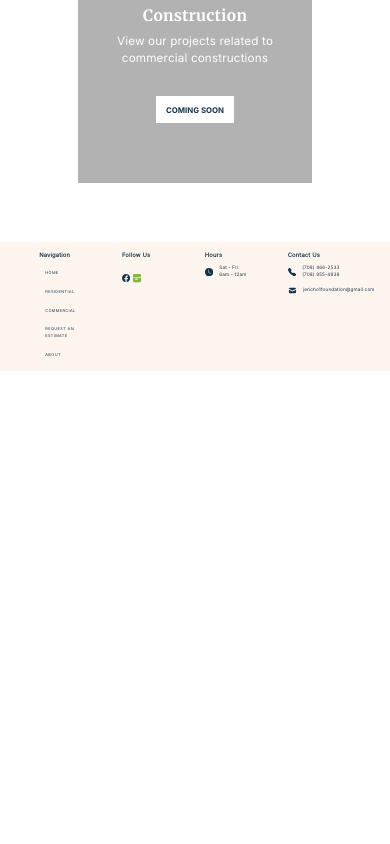
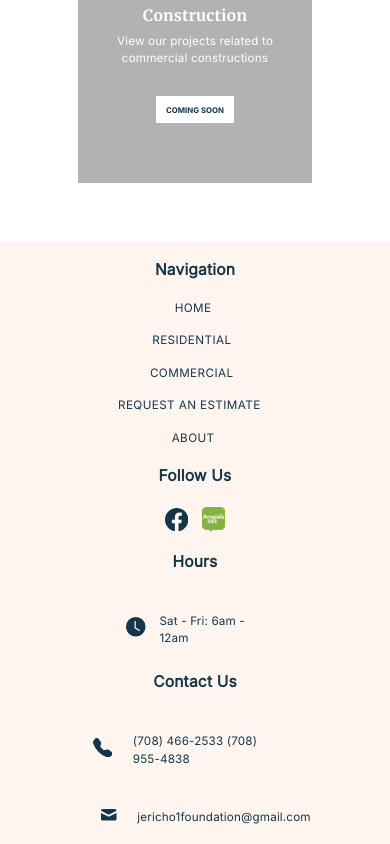
Before and after one commit to DavyHyun/construction-client, a React (Create React App) app: page / in a window 390 px wide. Shown: the part 2165-3009 px from the top of the page. Before the commit the page ends 2536 px from the top, so only its background shows below. Built offline with nearby package versions, Linux system fonts and the light colour scheme.

Commit message:
Bottom Bar Change

```diff
--- a/src/Components/BottomBar/index.js
+++ b/src/Components/BottomBar/index.js
@@ -25,7 +25,7 @@ const BottomBar = () => {
                     <h1>Navigation</h1>
                     {navItems.map((item) => (
                         <Button key={item} sx={{ color: '#fff' }}>
-                            <Link to={`/${item}`} style={{ textDecoration: 'none', color: '#14364B', fontSize: '1vw', fontFamily: 'Inter-Regular', textAlign: 'left', width: '100%', marginLeft: '-8%' }}>
+                            <Link to={`/${item}`} style={{ textDecoration: 'none', color: '#14364B', fontSize: '3vw', fontFamily: 'Inter-Regular', textAlign: 'center', width: '100%', marginLeft: '-8%' }}>
                                 {item}
                             </Link>
                         </Button>
@@ -34,11 +34,11 @@ const BottomBar = () => {
                 <div className={styles.eachColumn}>
                     <h1>Follow Us</h1>
                     <div className={styles.iconContainer}>
-                        <div style={{ marginRight: '4%' }} onClick={openFacebook}>
-                            <BsFacebook size={'2.1vw'} color='#14364B' />
+                        <div style={{ margionTop: '4%' }} onClick={openFacebook}>
+                            <BsFacebook size={'6vw'} color='#14364B' />
                         </div>
-                        <div style={{ marginRight: '4%' }} onClick={openAngis}>
-                            <img src={require('../../images/angieIcon.png')} style={{width: "2.1vw"}}/>
+                        <div style={{ }} onClick={openAngis}>
+                            <img src={require('../../images/angieIcon.png')} style={{width: "6vw"}}/>
                         </div>
                     </div>
                 </div>
@@ -46,24 +46,24 @@ const BottomBar = () => {
                     <h1>Hours</h1>
                     <div className={styles.iconRow}>
                         <div>
-                            <BsClockFill size={'2.1vw'} color='#14364B' />
+                            <BsClockFill size={'5vw'} color='#14364B' />
                         </div>
-                        <p>Sat - Fri:  6am - 12am</p>
+                        <p style={{ width: '100%' }}>Sat - Fri:  6am - 12am</p>
                     </div>
                 </div>
                 <div className={styles.eachColumn}>
                     <h1>Contact Us</h1>
                     <div className={styles.iconRow}>
                         <div>
-                            <BsFillTelephoneFill size={'2.1vw'} color='#14364B' />
+                            <BsFillTelephoneFill size={'5vw'} color='#14364B' />
                         </div>
                         <p style={{ width: '70%' }}>(708) 466-2533 (708) 955-4838</p>
                     </div>
                     <div className={styles.iconRow}>
                         <div>
-                            <HiMail size={'2.3vw'} color='#14364B' />
+                            <HiMail size={'5vw'} color='#14364B' />
                         </div>
-                        <p>jericho1foundation@gmail.com</p>
+                        <p  style={{ width: '100%' }}>jericho1foundation@gmail.com</p>
                     </div>
                     {/* <div className={styles.iconRow}>
                         <div>
--- a/src/Components/BottomBar/index.module.scss
+++ b/src/Components/BottomBar/index.module.scss
@@ -55,3 +55,67 @@
     }
 
 }
+
+@media (max-width: 900px) {
+    .wrapper {
+        background-color:#FFF5EF;
+        width: 100%;
+        display: flex;
+        flex-direction: column;
+        justify-content: space-evenly;
+        align-items: center;
+    }
+    .innerWrapper {
+        background-color:#FFF5EF;
+        width: 100%;
+        padding-left: 5%;
+        padding-right: 5%;
+        padding-top: 1.5%;
+        padding-bottom: 1.5%;
+        height: 100%;
+        display: flex;
+        flex-direction: column;
+        justify-content: space-evenly;
+        align-items:center;
+    }
+
+    .eachColumn {
+        display: flex;
+        flex-direction: column;
+        align-items: center;
+        width: 100%;
+        >h1 {
+            font-family: Inter-Regular;
+            font-size: 4vw;
+            color: #14364B;
+            text-align: center;
+        }
+    }
+
+    .iconContainer {
+        display: flex;
+        justify-content: flex-start;
+        flex-direction: row;
+        align-items: center;
+        width: 25%;
+        justify-content: space-evenly;
+
+    }
+
+    .iconRow {
+        display: flex;
+        flex-direction: row;
+        align-items: center;
+        margin-top: 5%;
+
+
+        > p {
+            font-family: Inter-Regular;
+            font-size: 3vw;
+            color: #14364B;
+            text-align: left;
+            width:45%;
+        }
+
+    }
+}
```
